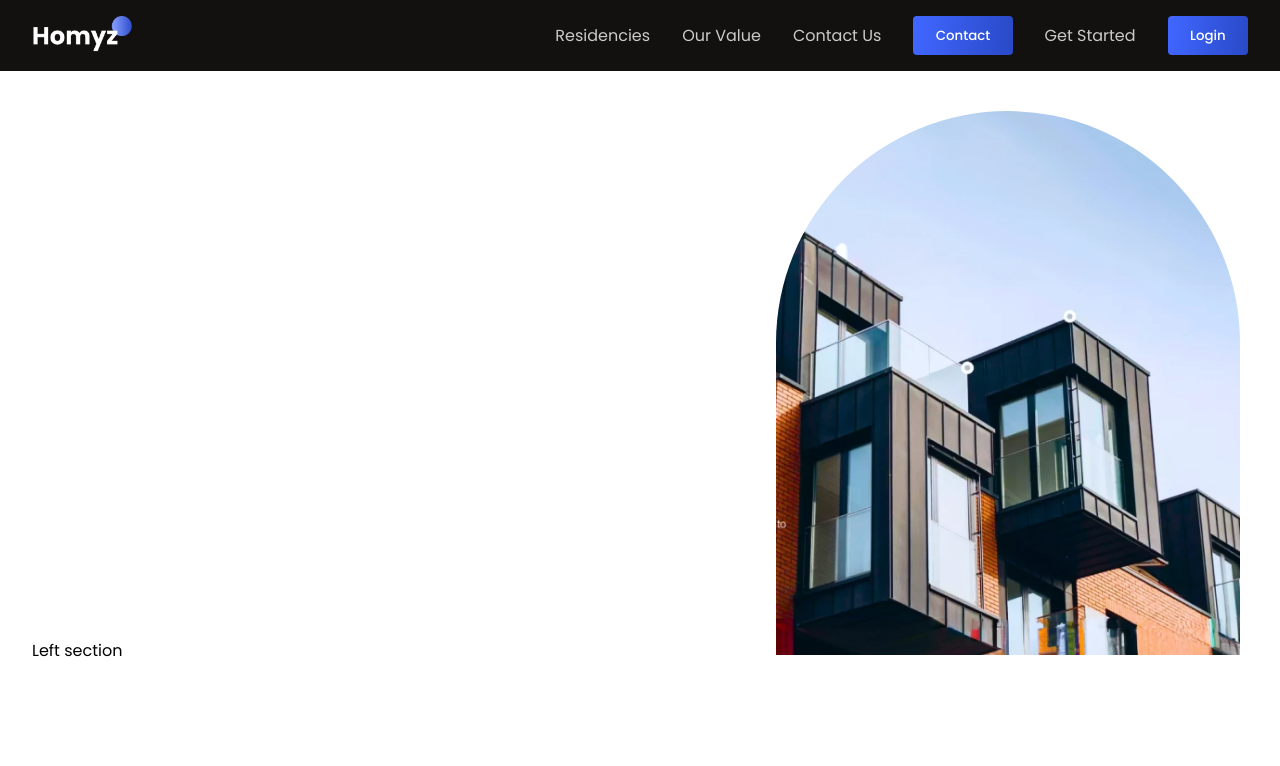
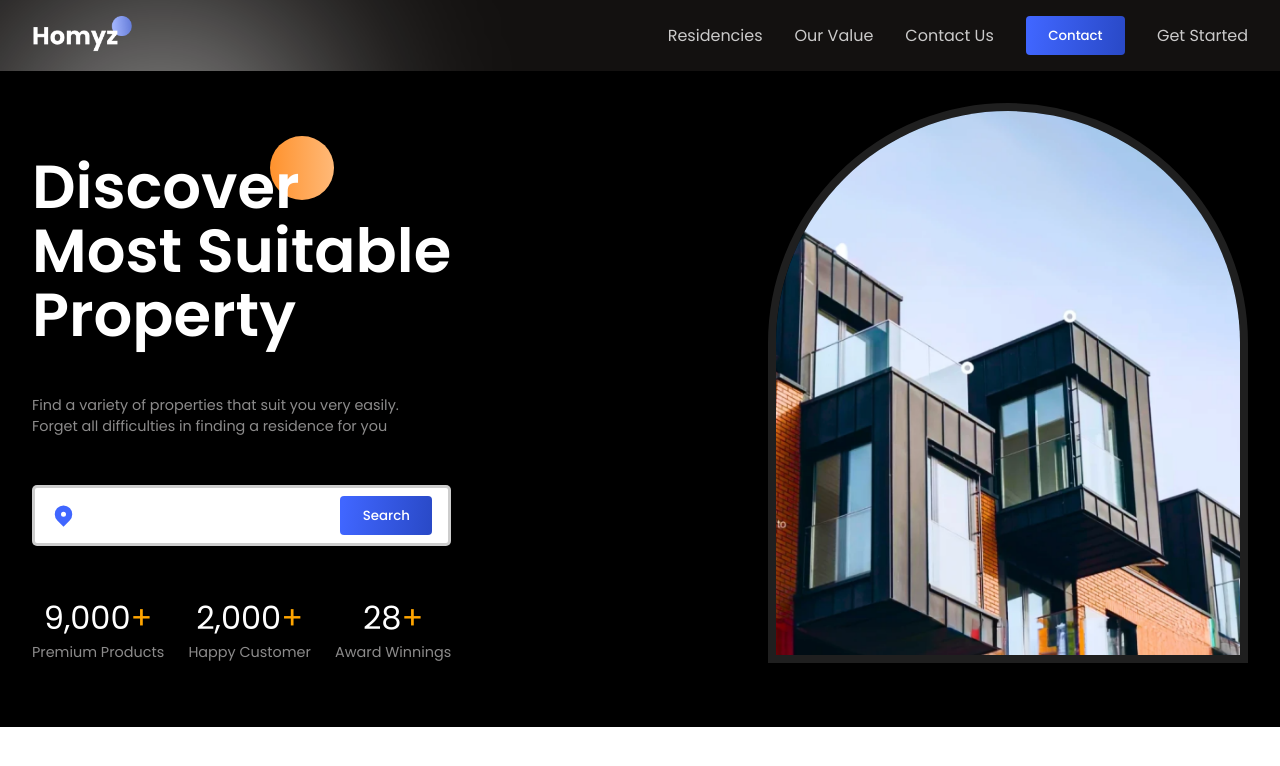
Before and after one commit to RafiulRifat/Homyz-Corp, a React (Vite) app: page / in a window 1280 px wide. Shown: the top 766 px of the page. Built offline with nearby package versions, Linux system fonts and the light colour scheme.

Commit message:
Frontend-1

```diff
--- /dev/null
+++ b/src/App.css
@@ -0,0 +1,17 @@
+.App {
+  position: relative;
+  overflow-x: clip;
+  background-color: white;
+}
+.App > :nth-child(1) {
+  background: var(--black);
+  position: relative;
+}
+.white-gradient {
+  position: absolute;
+  width: 20rem;
+  height: 20rem;
+  background: rgba(255, 255, 255, 0.522);
+  filter: blur(100px);
+  border-radius: 100px;
+}
--- a/src/App.jsx
+++ b/src/App.jsx
@@ -1,12 +1,20 @@
 import Header from './components/Header/Header'
 import Hero from './components/Hero/Hero';
+import "./App.css";
 
 function App() {
   return (
     <div className="App">
+      <div>
+        <div className="white-gradient"/>
+
+
+
+
 
       <Header/>
       <Hero/>
+      </div>
 
     </div>
   );
--- a/src/components/Header/Header.css
+++ b/src/components/Header/Header.css
@@ -1,5 +1,4 @@
 .h-wrapper {
-  background: var(--black);
   color: white;
 }
 .h-container {
--- a/src/components/Header/Header.jsx
+++ b/src/components/Header/Header.jsx
@@ -7,7 +7,7 @@
         <div className="flexCenter paddings innerWidth h-container">
         {  /*logo */}
 
-            <img src="./logo.png " alt="logo " width={100} />
+            <img src="./logo.png" alt="logo" width={100} />
 
             <div className="flexCenter h-menu">
                 <a href="">Residencies </a>
@@ -18,9 +18,7 @@
                 </button>
                 <a href="">Get Started </a>
 
-                <button className="button">
-                  <a href=""> Login </a>
-                </button>
+
 
 
 
--- a/src/components/Hero/Hero.css
+++ b/src/components/Hero/Hero.css
@@ -1,8 +1,9 @@
-.hero-wrapper{
+.hero-Wrapper{
     color: white;
     position: relative;
     padding-bottom: 2rem;
-    background-color: var(--black);
+    background-color: black  ;
+
 }
 .hero-container{
 
@@ -10,11 +11,75 @@
     align-items: flex-end;
 
 }
+.hero-left{
+    gap: 3rem;
+
+}
+.hero-title{
+    position: relative;
+    z-index: 1;
+
+}
+.hero-title>h1{
+    font-weight: 600;
+    font-size: 3.8rem;
+    line-height: 4rem;
+
+
+}
+
+.orange-circle{
+    height: 4rem;
+    width: 4rem ;
+    background:  var(--orange-gradient);
+    border-radius: 999px;
+    position: absolute ;
+    right: 28%;
+    top: -10%;
+    z-index: -1;
+
+
+}
+
+.search-bar{
+
+    background-color: white;
+    border-radius: 5px;
+    border: 3px solid rgba(120, 120, 120, 0.374);
+    padding: 0.5rem 1rem;
+    justify-content: space-between;
+    width: 100%;
+}
+.stats{
+    width: 100%;
+    justify-content: space-between;
+}
+.stat>:nth-child(1)
+{
+    font-size: 2rem;
+}
+.stat>:nth-child(1)>:last-child{
+    color: orange;
+}
+
+
+.search-bar> input {
+    border: none;
+
+    outline: none;
+
+}
+
+
+
+
+
+
 /* Right Side Code By Rafiul Siddique*/
 
 .image-container{
 
-    width:30rem;
+    width: 30rem;
     height: 35rem;
     overflow: hidden;
     border-radius: 15rem 15rem 0 0;
--- a/src/components/Hero/Hero.jsx
+++ b/src/components/Hero/Hero.jsx
@@ -1,13 +1,115 @@
 import React from 'react'
 import "./Hero.css"
+import {HiLocationMarker}  from 'react-icons/hi';
+import CountUp from "react-countup";
 
 const Hero = () => {
   return (
     <section className="hero-Wrapper">
-        <div className="paddings innerwidth flexCenter hero-container ">
-            <div className="hero-left">
-                Left section
-            </div>
+        <div className="paddings innerWidth flexCenter  hero-container ">
+            <div className="flexColStart hero-left">
+                <div className="hero-title">
+
+                    <div className="orange-circle"/>
+
+
+                    <h1>
+                        Discover <br />
+                        Most Suitable  <br /> Property
+
+
+                    </h1>
+
+
+
+                </div>
+
+                <div className="flexColStart hero-des">
+                    <span className="secondaryText">
+                        Find a variety of properties that suit you very easily.
+                        </span>
+
+                    <span  className="secondaryText">
+
+                        Forget all difficulties in finding a residence for you
+
+                    </span>
+
+                </div>
+
+                <div className="flexCenter search-bar">
+                <HiLocationMarker color="var(--blue)" size={25}/>
+                <input type="text" />"
+
+
+           <button  className="button">
+
+            Search
+
+
+           </button>
+
+
+
+
+
+
+
+
+
+
+                       </div>
+
+                       <div className="flexCenter stats">
+                        <div className="flexColCenter stat">
+                            <span>
+                                <CountUp start={8800} end={9000} duration={4} />
+                                <span>
+                                    +
+                                </span>
+
+                            </span>
+                            <span className="secondaryText">
+                                Premium Products
+                            </span>
+
+                        </div>
+                        <div className="flexColCenter stat">
+                            <span>
+                                <CountUp start={1950} end={2000} duration={4} />
+                                <span>
+                                    +
+                                </span>
+
+                            </span>
+                            <span className="secondaryText">
+                                Happy Customer
+                            </span>
+
+                        </div>
+                        <div className="flexColCenter stat">
+                            <span>
+                                <CountUp  end={28} />
+                                <span>
+                                    +
+                                </span>
+
+                            </span>
+                            <span className="secondaryText">
+                               Award Winnings
+                            </span>
+
+                        </div>
+
+
+
+                       </div>
+
+                    </div>
+
+
+
+
             <div className="flexCenter hero-right">
                 <div className="image-container">
                     <img src="./hero-image.png" alt="" />
--- a/src/index.css
+++ b/src/index.css
@@ -94,7 +94,7 @@
 
 .button:hover{
   cursor: pointer;
-  transform: scale();
+  transform: scale(1.1);
 }
 
 /* media queries */
```
